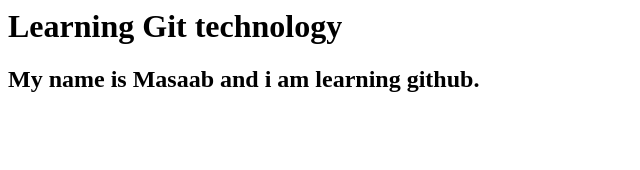
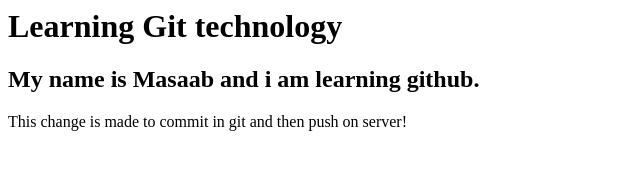
Before and after one commit to Masaab-Github/hello-world, a plain HTML site: page index.html in a window 1280 px wide. Shown: the whole page, without its empty margins (0-640 px from the left). Drawn offline with Linux system fonts and the light colour scheme.

Commit message:
3rd commit

```diff
--- a/index.html
+++ b/index.html
@@ -1,2 +1,3 @@
 <h1>Learning Git technology</h1>
 <h2>My name is Masaab and i am learning github.</h2>
+<p>This change is made to commit in git and then push on server!</p>
```
